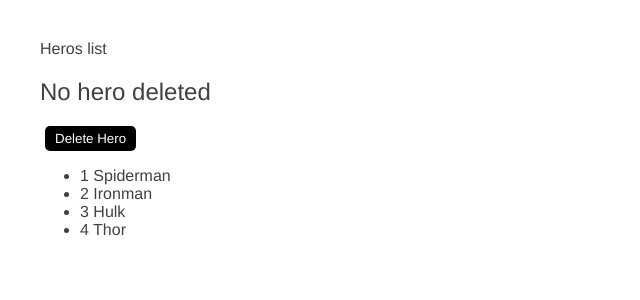
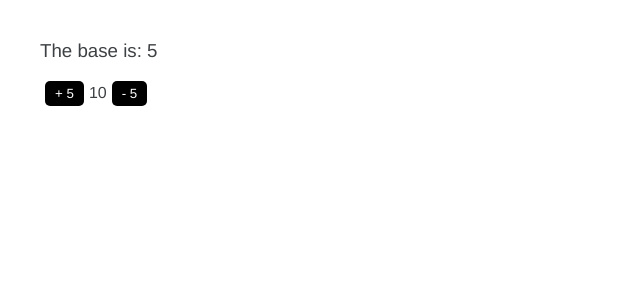
Before and after one commit to JosueOb/intro-angular, an Angular app: page / in a window 1280 px wide. Shown: the top 300 px of the page, without its empty margins (0-640 px from the left). Built offline with nearby package versions, Linux system fonts and the light colour scheme.

Commit message:
Uso de módulos de forma manual

```diff
--- a/src/app/app.component.html
+++ b/src/app/app.component.html
@@ -1,5 +1,5 @@
 <!--<h1>Hellow {{ title }}</h1>
+<app-counter></app-counter>-->
 <app-counter></app-counter>
-<app-counter></app-counter>-->
 <!--<app-hero></app-hero>-->
-<app-list></app-list>
+<!--<app-list></app-list>-->
```
Also changed, not shown: src/app/app.module.ts (+6 -14 lines), src/app/counter/counter.module.ts (added, +9 -0 lines), src/app/heros/heros.module.ts (added, +13 -0 lines), src/app/counter/counter/counter.component.ts (renamed from src/app/counter/counter.component.ts).
